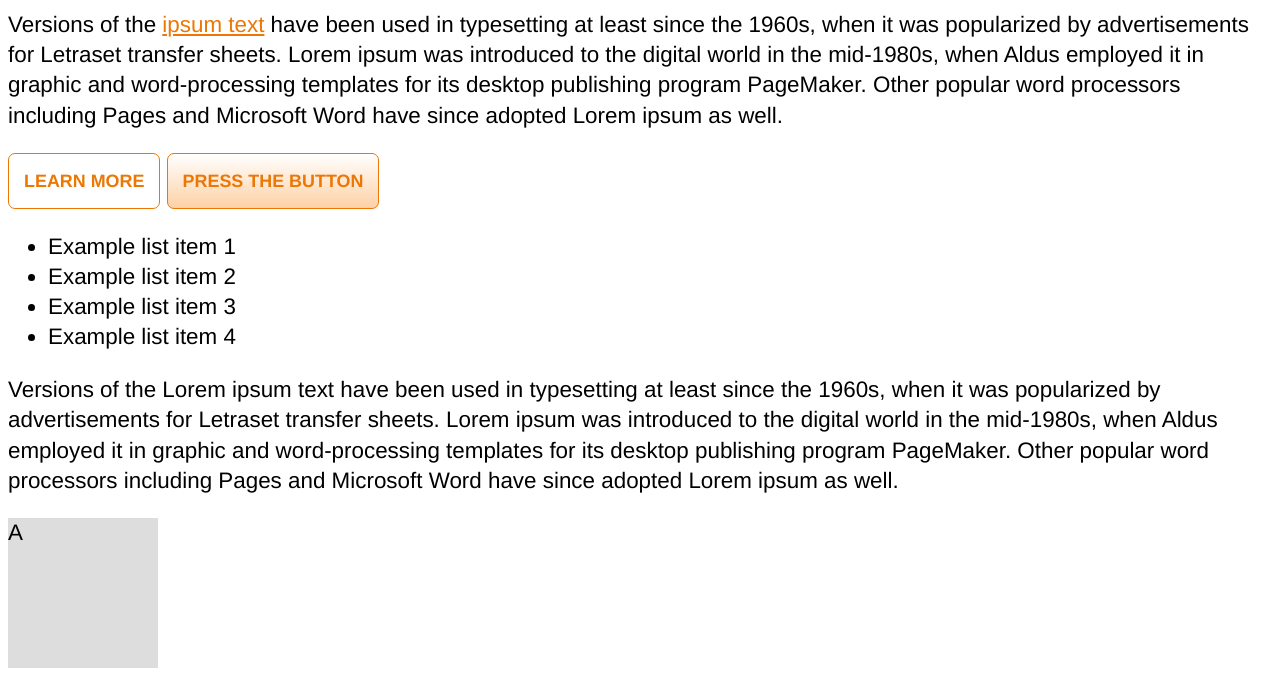
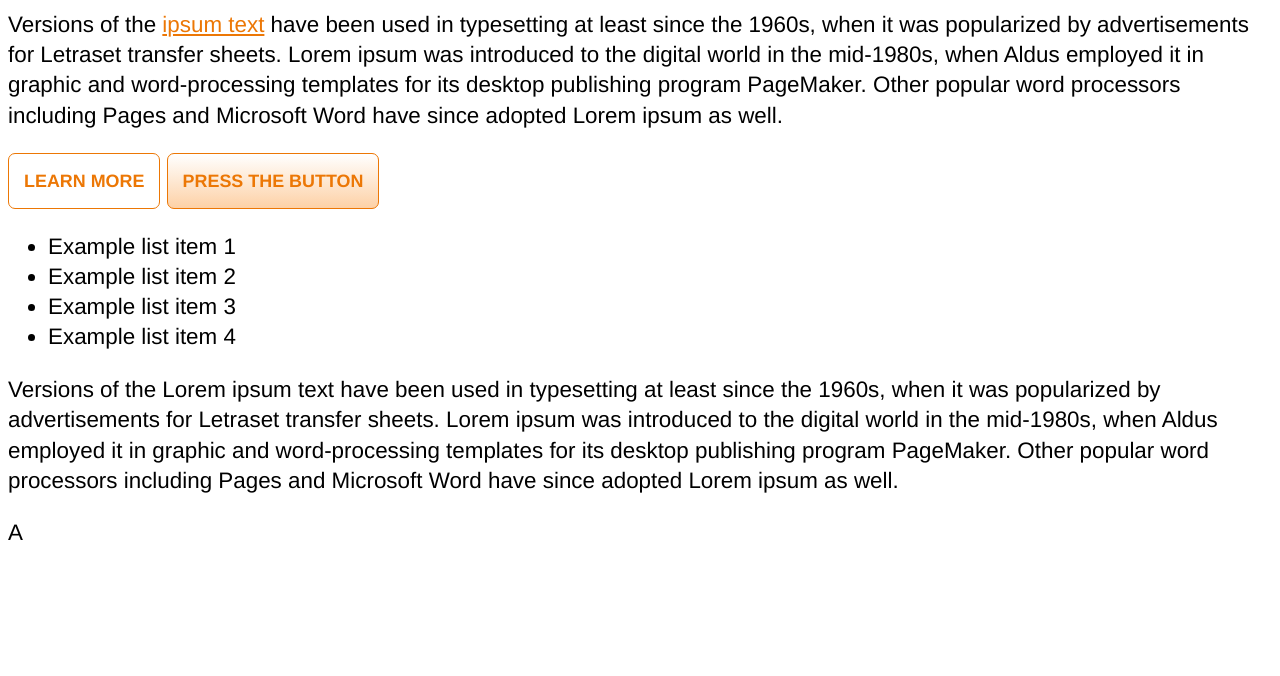
Before and after one commit to YuliaKozik/sass, a website: page index.html in a window 1280 px wide. Shown: the part 262-938 px from the top of the page. Drawn offline with Linux system fonts and the light colour scheme.

Commit message:
Update output.css

```diff
--- a/css/output.css
+++ b/css/output.css
@@ -83,7 +83,7 @@ a {
 }
 
 .box {
-  background-color: #ddd;
+  background-color: #green;
   width: 150px;
   /*-- we could use " (300px/2); (70px+80px); (75px * 2)--*/
   height: 150px;
```
